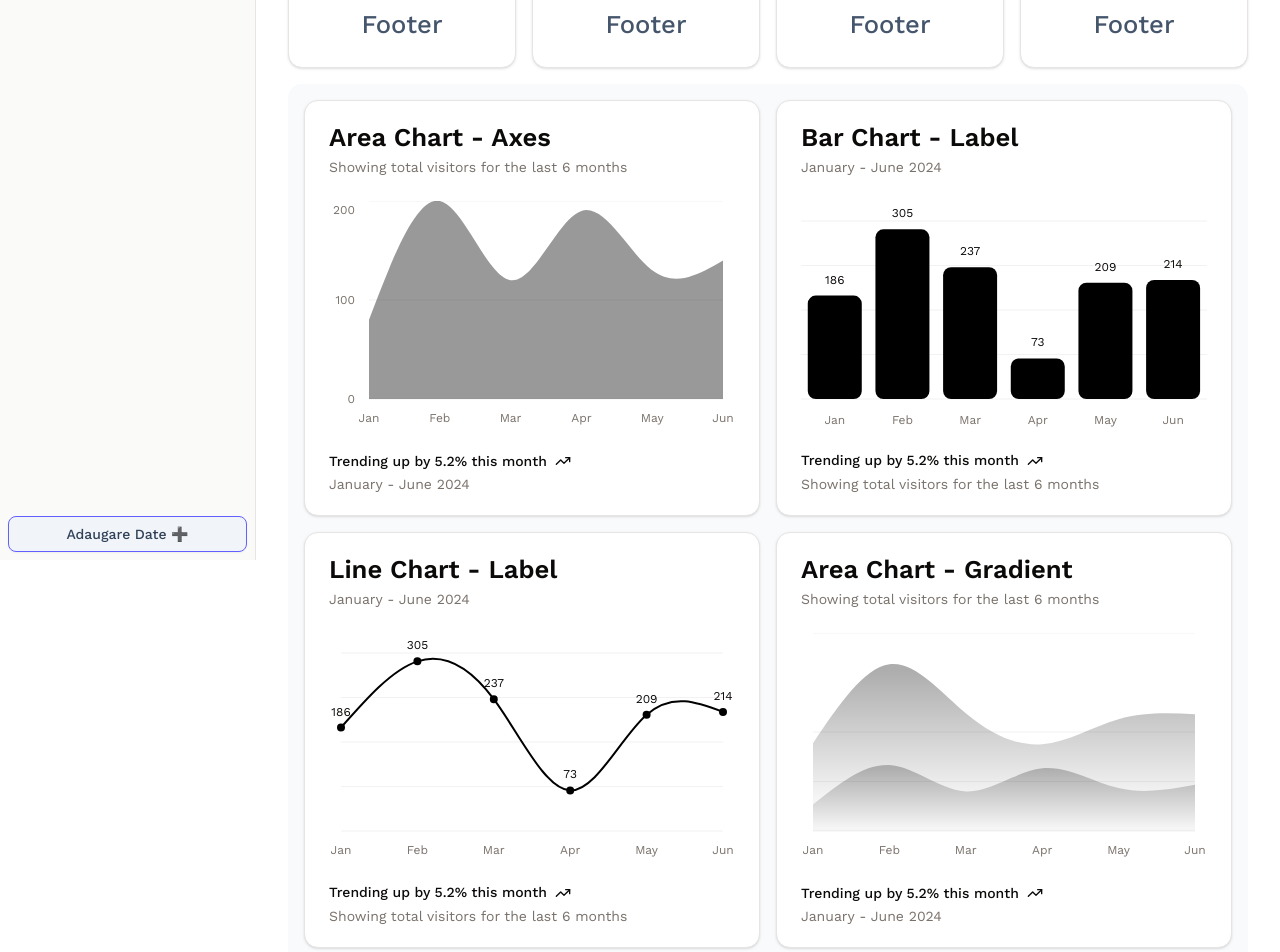
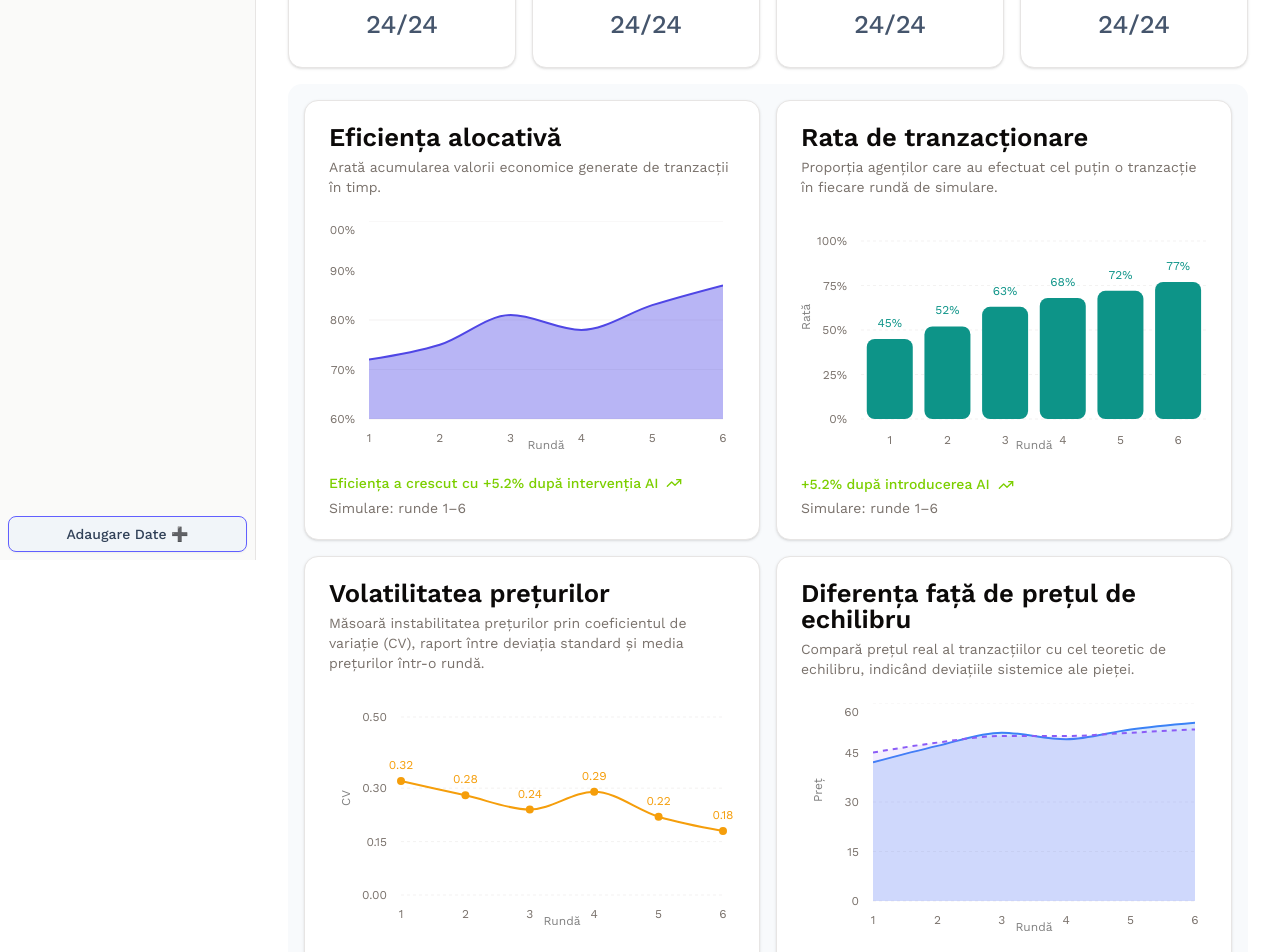
Before and after one commit to RobicaCodeaza/DoubleAuction-Ai, a React (Vite) app: page /dashboard in a window 1280 px wide. Shown: the part 240-1192 px from the top of the page. Built offline with nearby package versions, Linux system fonts and the light colour scheme.

Commit message:
Feature/Dashboard - Almost Finished Styling

```diff
--- a/src/features/Dashboard/DifFataDeEchilibru.jsx
+++ b/src/features/Dashboard/DifFataDeEchilibru.jsx
@@ -1,7 +1,7 @@
 'use client'
 
 import { TrendingUp } from 'lucide-react'
-import { Area, AreaChart, CartesianGrid, XAxis } from 'recharts'
+import { Area, AreaChart, CartesianGrid, XAxis, YAxis } from 'recharts'
 
 import {
     Card,
@@ -16,23 +16,26 @@ import {
     ChartTooltip,
     ChartTooltipContent,
 } from '@/components/ui/chart'
+
+// 🔢 PASUL 1 – datele reale (preț real vs preț echilibru)
 const chartData = [
-    { month: 'January', desktop: 186, mobile: 80 },
-    { month: 'February', desktop: 305, mobile: 200 },
-    { month: 'March', desktop: 237, mobile: 120 },
-    { month: 'April', desktop: 73, mobile: 190 },
-    { month: 'May', desktop: 209, mobile: 130 },
-    { month: 'June', desktop: 214, mobile: 140 },
+    { round: 1, realPrice: 42, eqPrice: 45 },
+    { round: 2, realPrice: 47, eqPrice: 48 },
+    { round: 3, realPrice: 51, eqPrice: 50 },
+    { round: 4, realPrice: 49, eqPrice: 50 },
+    { round: 5, realPrice: 52, eqPrice: 51 },
+    { round: 6, realPrice: 54, eqPrice: 52 },
 ]
 
+// 🔧 PASUL 2 – legendă și culori (violet + blue)
 const chartConfig = {
-    desktop: {
-        label: 'Desktop',
-        color: 'hsl(var(--chart-1))',
+    realPrice: {
+        label: 'Preț real',
+        color: '#3b82f6', // blue-500
     },
-    mobile: {
-        label: 'Mobile',
-        color: 'hsl(var(--chart-2))',
+    eqPrice: {
+        label: 'Preț echilibru',
+        color: '#8b5cf6', // violet-500
     },
 }
 
@@ -40,101 +43,72 @@ export function DifFataDeEchilibru() {
     return (
         <Card>
             <CardHeader>
-                <CardTitle>Area Chart - Gradient</CardTitle>
+                <CardTitle>Diferența față de prețul de echilibru</CardTitle>
                 <CardDescription>
-                    Showing total visitors for the last 6 months
+                    Compară prețul real al tranzacțiilor cu cel teoretic de
+                    echilibru, indicând deviațiile sistemice ale pieței.
                 </CardDescription>
             </CardHeader>
             <CardContent>
                 <ChartContainer config={chartConfig}>
                     <AreaChart
-                        accessibilityLayer
                         data={chartData}
-                        margin={{
-                            left: 12,
-                            right: 12,
-                        }}
+                        margin={{ left: 12, right: 12 }}
                     >
-                        <CartesianGrid vertical={false} />
+                        <CartesianGrid vertical={false} strokeDasharray="3 3" />
                         <XAxis
-                            dataKey="month"
+                            dataKey="round"
                             tickLine={false}
                             axisLine={false}
                             tickMargin={8}
-                            tickFormatter={(value) => value.slice(0, 3)}
+                            label={{
+                                value: 'Rundă',
+                                position: 'insideBottom',
+                                offset: 0,
+                            }}
+                        />
+                        <YAxis
+                            tickLine={false}
+                            axisLine={false}
+                            tickMargin={8}
+                            label={{
+                                value: 'Preț',
+                                angle: -90,
+                                position: 'insideLeft',
+                            }}
                         />
                         <ChartTooltip
-                            cursor={false}
+                            cursor={{ strokeDasharray: '3 3' }}
                             content={<ChartTooltipContent />}
                         />
-                        <defs>
-                            <linearGradient
-                                id="fillDesktop"
-                                x1="0"
-                                y1="0"
-                                x2="0"
-                                y2="1"
-                            >
-                                <stop
-                                    offset="5%"
-                                    stopColor="var(--color-desktop)"
-                                    stopOpacity={0.8}
-                                />
-                                <stop
-                                    offset="95%"
-                                    stopColor="var(--color-desktop)"
-                                    stopOpacity={0.1}
-                                />
-                            </linearGradient>
-                            <linearGradient
-                                id="fillMobile"
-                                x1="0"
-                                y1="0"
-                                x2="0"
-                                y2="1"
-                            >
-                                <stop
-                                    offset="5%"
-                                    stopColor="var(--color-mobile)"
-                                    stopOpacity={0.8}
-                                />
-                                <stop
-                                    offset="95%"
-                                    stopColor="var(--color-mobile)"
-                                    stopOpacity={0.1}
-                                />
-                            </linearGradient>
-                        </defs>
+
                         <Area
-                            dataKey="mobile"
-                            type="natural"
-                            fill="url(#fillMobile)"
-                            fillOpacity={0.4}
-                            stroke="var(--color-mobile)"
-                            stackId="a"
+                            dataKey="realPrice"
+                            type="monotone"
+                            stroke="#3b82f6"
+                            fill="#3b82f6"
+                            fillOpacity={0.2}
+                            strokeWidth={2}
                         />
                         <Area
-                            dataKey="desktop"
-                            type="natural"
-                            fill="url(#fillDesktop)"
-                            fillOpacity={0.4}
-                            stroke="var(--color-desktop)"
-                            stackId="a"
+                            dataKey="eqPrice"
+                            type="monotone"
+                            stroke="#8b5cf6"
+                            fill="#8b5cf6"
+                            fillOpacity={0.1}
+                            strokeDasharray="5 5"
+                            strokeWidth={2}
                         />
                     </AreaChart>
                 </ChartContainer>
             </CardContent>
-            <CardFooter>
-                <div className="flex w-full items-start gap-2 text-sm">
-                    <div className="grid gap-2">
-                        <div className="flex items-center gap-2 leading-none font-medium">
-                            Trending up by 5.2% this month{' '}
-                            <TrendingUp className="h-4 w-4" />
-                        </div>
-                        <div className="text-muted-foreground flex items-center gap-2 leading-none">
-                            January - June 2024
-                        </div>
-                    </div>
+            <CardFooter className="flex-col items-start gap-2 text-sm">
+                <div className="flex gap-2 leading-none font-medium text-lime-500">
+                    Deviația față de echilibru s-a redus cu 2 unități
+                    <TrendingUp className="h-4 w-4" />
+                </div>
+                <div className="text-muted-foreground leading-none">
+                    Simulare: runde 1–6
                 </div>
             </CardFooter>
         </Card>
--- a/src/features/Dashboard/EficientaAlocativa.jsx
+++ b/src/features/Dashboard/EficientaAlocativa.jsx
@@ -18,12 +18,12 @@ import {
     ChartTooltipContent,
 } from '@/components/ui/chart'
 const chartData = [
-    { month: 'January', desktop: 186, mobile: 80 },
-    { month: 'February', desktop: 305, mobile: 200 },
-    { month: 'March', desktop: 237, mobile: 120 },
-    { month: 'April', desktop: 73, mobile: 190 },
-    { month: 'May', desktop: 209, mobile: 130 },
-    { month: 'June', desktop: 214, mobile: 140 },
+    { round: 1, efficiency: 0.72 },
+    { round: 2, efficiency: 0.75 },
+    { round: 3, efficiency: 0.81 },
+    { round: 4, efficiency: 0.78 },
+    { round: 5, efficiency: 0.83 },
+    { round: 6, efficiency: 0.87 },
 ]
 
 const chartConfig = {
@@ -41,9 +41,10 @@ export function EficientaAlocativa() {
     return (
         <Card>
             <CardHeader>
-                <CardTitle>Area Chart - Axes</CardTitle>
+                <CardTitle>Eficiența alocativă </CardTitle>
                 <CardDescription>
-                    Showing total visitors for the last 6 months
+                    Arată acumularea valorii economice generate de tranzacții în
+                    timp.
                 </CardDescription>
             </CardHeader>
             <CardContent>
@@ -58,29 +59,41 @@ export function EficientaAlocativa() {
                     >
                         <CartesianGrid vertical={false} />
                         <XAxis
-                            dataKey="month"
+                            dataKey="round"
                             tickLine={false}
                             axisLine={false}
                             tickMargin={8}
-                            tickFormatter={(value) => value.slice(0, 3)}
+                            label={{
+                                value: 'Rundă',
+                                position: 'insideBottom',
+                                offset: 0,
+                            }}
                         />
                         <YAxis
+                            domain={[0.6, 1]}
                             tickLine={false}
                             axisLine={false}
                             tickMargin={8}
-                            tickCount={3}
+                            label={{
+                                value: 'Eficiență',
+                                angle: -90,
+                                position: 'insideLeft',
+                            }}
+                            tickFormatter={(value) =>
+                                `${(value * 100).toFixed(0)}%`
+                            }
                         />
                         <ChartTooltip
                             cursor={false}
                             content={<ChartTooltipContent />}
                         />
                         <Area
-                            dataKey="mobile"
-                            type="natural"
-                            fill="var(--color-mobile)"
+                            dataKey="efficiency"
+                            type="monotone"
+                            fill="#4f46e5"
                             fillOpacity={0.4}
-                            stroke="var(--color-mobile)"
-                            stackId="a"
+                            stroke="#4f46e5"
+                            strokeWidth={2}
                         />
                     </AreaChart>
                 </ChartContainer>
@@ -88,12 +101,12 @@ export function EficientaAlocativa() {
             <CardFooter>
                 <div className="flex w-full items-start gap-2 text-sm">
                     <div className="grid gap-2">
-                        <div className="flex items-center gap-2 leading-none font-medium">
-                            Trending up by 5.2% this month{' '}
+                        <div className="flex items-center gap-2 font-medium text-lime-500">
+                            Eficiența a crescut cu +5.2% după intervenția AI
                             <TrendingUp className="h-4 w-4" />
                         </div>
-                        <div className="text-muted-foreground flex items-center gap-2 leading-none">
-                            January - June 2024
+                        <div className="text-muted-foreground leading-none">
+                            Simulare: runde 1–6
                         </div>
                     </div>
                 </div>
--- a/src/features/Dashboard/RataTranzactionare.jsx
+++ b/src/features/Dashboard/RataTranzactionare.jsx
@@ -1,7 +1,7 @@
 'use client'
 
 import { TrendingUp } from 'lucide-react'
-import { Bar, BarChart, CartesianGrid, LabelList, XAxis } from 'recharts'
+import { Bar, BarChart, CartesianGrid, LabelList, XAxis, YAxis } from 'recharts'
 
 import {
     Card,
@@ -16,19 +16,22 @@ import {
     ChartTooltip,
     ChartTooltipContent,
 } from '@/components/ui/chart'
+
+// 🔢 PASUL 1 – date corecte: proporția agenților care tranzacționează în fiecare rundă
 const chartData = [
-    { month: 'January', desktop: 186 },
-    { month: 'February', desktop: 305 },
-    { month: 'March', desktop: 237 },
-    { month: 'April', desktop: 73 },
-    { month: 'May', desktop: 209 },
-    { month: 'June', desktop: 214 },
+    { round: 1, tradeRate: 0.45 },
+    { round: 2, tradeRate: 0.52 },
+    { round: 3, tradeRate: 0.63 },
+    { round: 4, tradeRate: 0.68 },
+    { round: 5, tradeRate: 0.72 },
+    { round: 6, tradeRate: 0.77 },
 ]
 
+// 🔧 PASUL 2 – configurare grafic
 const chartConfig = {
-    desktop: {
-        label: 'Desktop',
-        color: 'hsl(var(--chart-1))',
+    tradeRate: {
+        label: 'Rată tranzacționare',
+        color: '#0d9488', // teal-600
     },
 }
 
@@ -36,39 +39,58 @@ export function RataTranzactionare() {
     return (
         <Card>
             <CardHeader>
-                <CardTitle>Bar Chart - Label</CardTitle>
-                <CardDescription>January - June 2024</CardDescription>
+                <CardTitle>Rata de tranzacționare</CardTitle>
+                <CardDescription>
+                    Proporția agenților care au efectuat cel puțin o tranzacție
+                    în fiecare rundă de simulare.
+                </CardDescription>
             </CardHeader>
             <CardContent>
                 <ChartContainer config={chartConfig}>
-                    <BarChart
-                        accessibilityLayer
-                        data={chartData}
-                        margin={{
-                            top: 20,
-                        }}
-                    >
-                        <CartesianGrid vertical={false} />
+                    <BarChart data={chartData} margin={{ top: 20 }}>
+                        <CartesianGrid vertical={false} strokeDasharray="3 3" />
                         <XAxis
-                            dataKey="month"
+                            dataKey="round"
                             tickLine={false}
                             tickMargin={10}
                             axisLine={false}
-                            tickFormatter={(value) => value.slice(0, 3)}
+                            label={{
+                                value: 'Rundă',
+                                position: 'insideBottom',
+                                offset: 0,
+                            }}
+                        />
+                        <YAxis
+                            domain={[0, 1]}
+                            tickMargin={8}
+                            tickLine={false}
+                            axisLine={false}
+                            label={{
+                                value: 'Rată',
+                                angle: -90,
+                                position: 'insideLeft',
+                            }}
+                            tickFormatter={(val) =>
+                                `${(val * 100).toFixed(0)}%`
+                            }
                         />
                         <ChartTooltip
-                            cursor={false}
+                            cursor={{ fill: 'transparent' }}
                             content={<ChartTooltipContent hideLabel />}
                         />
                         <Bar
-                            dataKey="desktop"
-                            fill="var(--color-desktop)"
+                            dataKey="tradeRate"
+                            fill="#0d9488" // teal-600
                             radius={8}
                         >
                             <LabelList
+                                dataKey="tradeRate"
                                 position="top"
                                 offset={12}
-                                className="fill-foreground"
+                                fill="#0d9488"
+                                formatter={(val) =>
+                                    `${(val * 100).toFixed(0)}%`
+                                }
                                 fontSize={12}
                             />
                         </Bar>
@@ -76,12 +98,12 @@ export function RataTranzactionare() {
                 </ChartContainer>
             </CardContent>
             <CardFooter className="flex-col items-start gap-2 text-sm">
-                <div className="flex gap-2 leading-none font-medium">
-                    Trending up by 5.2% this month{' '}
+                <div className="flex gap-2 leading-none font-medium text-lime-500">
+                    +5.2% după introducerea AI
                     <TrendingUp className="h-4 w-4" />
                 </div>
                 <div className="text-muted-foreground leading-none">
-                    Showing total visitors for the last 6 months
+                    Simulare: runde 1–6
                 </div>
             </CardFooter>
         </Card>
--- a/src/features/Dashboard/VolatilitatePreturi.jsx
+++ b/src/features/Dashboard/VolatilitatePreturi.jsx
@@ -1,7 +1,14 @@
 'use client'
 
 import { TrendingUp } from 'lucide-react'
-import { CartesianGrid, LabelList, Line, LineChart, XAxis } from 'recharts'
+import {
+    CartesianGrid,
+    LabelList,
+    Line,
+    LineChart,
+    XAxis,
+    YAxis,
+} from 'recharts'
 
 import {
     Card,
@@ -16,23 +23,22 @@ import {
     ChartTooltip,
     ChartTooltipContent,
 } from '@/components/ui/chart'
+
+// 🔢 PASUL 1 – date corecte: coeficient de variație (0–1)
 const chartData = [
-    { month: 'January', desktop: 186, mobile: 80 },
-    { month: 'February', desktop: 305, mobile: 200 },
-    { month: 'March', desktop: 237, mobile: 120 },
-    { month: 'April', desktop: 73, mobile: 190 },
-    { month: 'May', desktop: 209, mobile: 130 },
-    { month: 'June', desktop: 214, mobile: 140 },
+    { round: 1, volatility: 0.32 },
+    { round: 2, volatility: 0.28 },
+    { round: 3, volatility: 0.24 },
+    { round: 4, volatility: 0.29 },
+    { round: 5, volatility: 0.22 },
+    { round: 6, volatility: 0.18 },
 ]
 
+// 🔧 PASUL 2 – legendă/culoare
 const chartConfig = {
-    desktop: {
-        label: 'Desktop',
-        color: 'hsl(var(--chart-1))',
-    },
-    mobile: {
-        label: 'Mobile',
-        color: 'hsl(var(--chart-2))',
+    volatility: {
+        label: 'Coeficient de variație',
+        color: '#f59e0b', // amber-500
     },
 }
 
@@ -40,61 +46,74 @@ export function VolatilitatePreturi() {
     return (
         <Card>
             <CardHeader>
-                <CardTitle>Line Chart - Label</CardTitle>
-                <CardDescription>January - June 2024</CardDescription>
+                <CardTitle>Volatilitatea prețurilor</CardTitle>
+                <CardDescription>
+                    Măsoară instabilitatea prețurilor prin coeficientul de
+                    variație (CV), raport între deviația standard și media
+                    prețurilor într-o rundă.
+                </CardDescription>
             </CardHeader>
             <CardContent>
                 <ChartContainer config={chartConfig}>
                     <LineChart
-                        accessibilityLayer
                         data={chartData}
-                        margin={{
-                            top: 20,
-                            left: 12,
-                            right: 12,
-                        }}
+                        margin={{ top: 20, left: 12, right: 12 }}
                     >
-                        <CartesianGrid vertical={false} />
+                        <CartesianGrid vertical={false} strokeDasharray="3 3" />
                         <XAxis
-                            dataKey="month"
+                            dataKey="round"
                             tickLine={false}
                             axisLine={false}
                             tickMargin={8}
-                            tickFormatter={(value) => value.slice(0, 3)}
+                            label={{
+                                value: 'Rundă',
+                                position: 'insideBottom',
+                                offset: 0,
+                            }}
+                        />
+                        <YAxis
+                            domain={[0, 0.5]}
+                            tickLine={false}
+                            axisLine={false}
+                            tickMargin={8}
+                            label={{
+                                value: 'CV',
+                                angle: -90,
+                                position: 'insideLeft',
+                            }}
+                            tickFormatter={(val) => val.toFixed(2)}
                         />
                         <ChartTooltip
-                            cursor={false}
+                            cursor={{ strokeDasharray: '3 3' }}
                             content={<ChartTooltipContent indicator="line" />}
                         />
                         <Line
-                            dataKey="desktop"
-                            type="natural"
-                            stroke="#000"
+                            dataKey="volatility"
+                            type="monotone"
+                            stroke="#f59e0b"
                             strokeWidth={2}
-                            dot={{
-                                fill: '#000',
-                            }}
-                            activeDot={{
-                                r: 6,
-                            }}
+                            dot={{ fill: '#f59e0b' }}
+                            activeDot={{ r: 6 }}
                         >
                             <LabelList
+                                dataKey="volatility"
                                 position="top"
                                 offset={12}
-                                className="fill-foreground"
+                                fill="#f59e0b"
                                 fontSize={12}
+                                formatter={(val) => val.toFixed(2)}
                             />
                         </Line>
                     </LineChart>
                 </ChartContainer>
             </CardContent>
             <CardFooter className="flex-col items-start gap-2 text-sm">
-                <div className="flex gap-2 leading-none font-medium">
-                    Trending up by 5.2% this month{' '}
+                <div className="flex gap-2 leading-none font-medium text-lime-500">
+                    Volatilitatea a scăzut cu 0.14 unități
                     <TrendingUp className="h-4 w-4" />
                 </div>
                 <div className="text-muted-foreground leading-none">
-                    Showing total visitors for the last 6 months
+                    Simulare: runde 1–6
                 </div>
             </CardFooter>
         </Card>
--- a/src/pages/Dashboard.jsx
+++ b/src/pages/Dashboard.jsx
@@ -33,7 +33,7 @@ function Dashboard() {
                     }
                     Footer={
                         <div className="text-md w-full text-center font-medium text-slate-600">
-                            Footer
+                            24/24
                         </div>
                     }
                 ></StatisticCard>
@@ -51,7 +51,7 @@ function Dashboard() {
                     }
                     Footer={
                         <div className="text-md w-full text-center font-medium text-slate-600">
-                            Footer
+                            24/24
                         </div>
                     }
                 ></StatisticCard>{' '}
@@ -69,7 +69,7 @@ function Dashboard() {
                     }
                     Footer={
                         <div className="text-md w-full text-center font-medium text-slate-600">
-                            Footer
+                            24/24
                         </div>
                     }
                 ></StatisticCard>{' '}
@@ -87,7 +87,7 @@ function Dashboard() {
                     }
                     Footer={
                         <div className="text-md w-full text-center font-medium text-slate-600">
-                            Footer
+                            24/24
                         </div>
                     }
                 ></StatisticCard>
```
Also changed, not shown: src/ui/AppLayout.jsx (+10 -2 lines).
